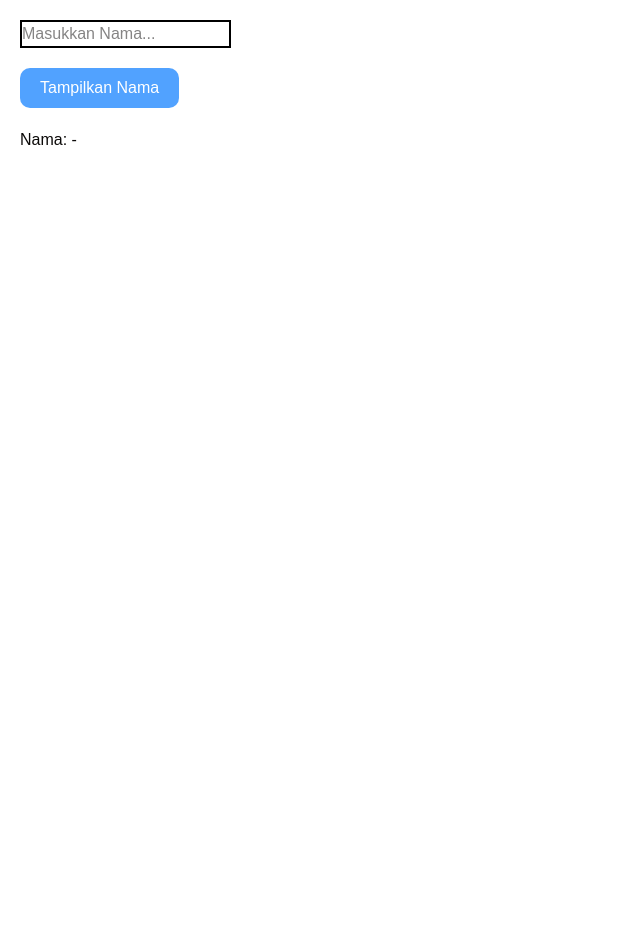
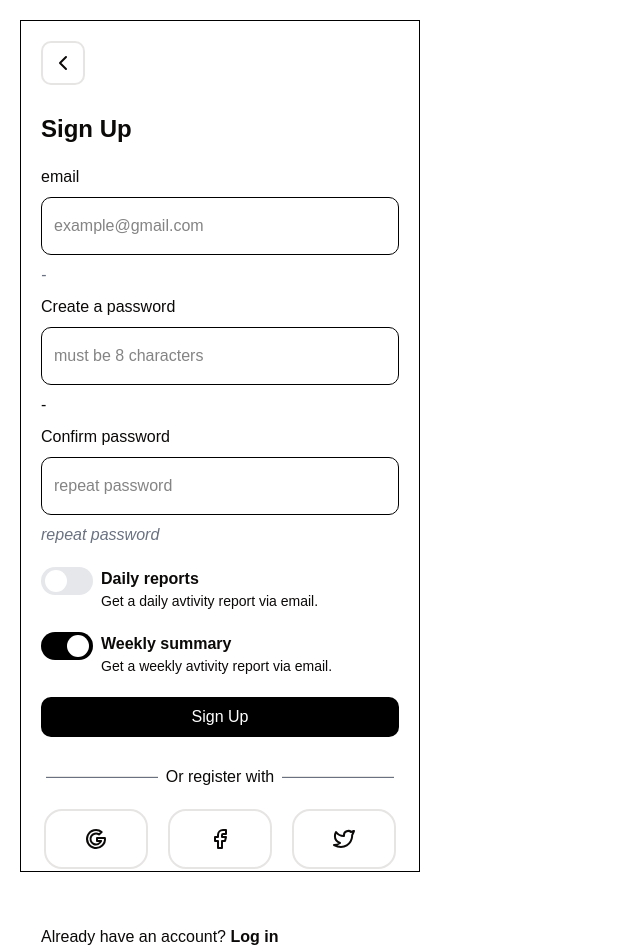
Before and after one commit to Imamsb6409/coba-vite, a React (Vite) app: page / in a window 1280 px wide. Shown: the whole page, without its empty margins (0-640 px from the left). Before the commit the page ends 800 px from the top, so only its background shows below. Built offline with nearby package versions, Linux system fonts and the light colour scheme.

Commit message:
tugas-06

```diff
--- a/src/App.jsx
+++ b/src/App.jsx
@@ -4,17 +4,22 @@ import { Footer as Kaki, Detail } from "./components/Footer";
 import { Card } from "./components/Card";
 import React from "react";
 import TugasUseStateAndRef from "./tugas-praktek-05/TugasUseStateAndRef";
+import LoginForm from "./formUncontrolledVsControlled/LoginForm";
+import LoginFormWithUseReff from "./formUncontrolledVsControlled/LoginFormWithUseReff";
+import LoginFormControlled from "./formUncontrolledVsControlled/LoginFormControlled";
+import SignUpForm from "./tugas-06-form/SignUpForm";
 
 function App() {
   return (
     <React.Fragment>
-      <div className="App">
+      <div className="App p-5">
         {/* <Navbar />
         <Hero />
         <Card />
         <Kaki />
-        <Detail /> */}
-        <TugasUseStateAndRef />
+        <Detail />
+        <TugasUseStateAndRef />*/}
+        <SignUpForm />
       </div>
     </React.Fragment>
   );
--- /dev/null
+++ b/src/formUncontrolledVsControlled/LoginForm.jsx
@@ -0,0 +1,34 @@
+import React from "react";
+
+function LoginForm() {
+  const handlerSubmit = (e) => {
+    e.preventDefault();
+    console.log(e.target.elements.username.value);
+    console.log(e.target.elements.password.value);
+  };
+
+  return (
+    <div>
+      <form onSubmit={handlerSubmit} className="flex flex-col">
+        <input
+          type="text"
+          name="username"
+          className="border border-blue-200"
+          id=""
+        />
+        <input
+          type="password"
+          name="password"
+          className="border border-blue-200"
+          id=""
+        />
+        <button type="submit">Login</button>
+      </form>
+    </div>
+  );
+}
+
+export default LoginForm;
+
+// form uncontrolled component
+// uncontrolled component adalh component yang tidak terkontrol oleh react dan nilai dicontrol oleh browser DOM
--- /dev/null
+++ b/src/formUncontrolledVsControlled/LoginFormControlled.jsx
@@ -0,0 +1,53 @@
+import React, { useState } from "react";
+
+function LoginFormControlled() {
+  const [username, setUsername] = useState("");
+  const [password, setPassword] = useState("");
+  const [phone, setPhone] = useState(``);
+
+  let passwordHandler = (e) => {
+    setPassword(e.target.value);
+    console.log(e.target.value);
+  };
+  let phoneHandler = (e) => {
+    setPhone(e.target.value);
+    console.log(e.target.value);
+  };
+  return (
+    <div>
+      <form className="flex flex-col gap-y-3 items-start">
+        <input
+          type="text"
+          name="username"
+          className="border border-blue-200"
+          value={username}
+          onChange={(event) => {
+            setUsername(event.target.value);
+            console.log(event.target.value);
+          }}
+        />
+        <input
+          type="password"
+          name="password"
+          className="border border-blue-200"
+          value={password}
+          onChange={passwordHandler}
+        />
+        <input
+          type="number"
+          name="phone"
+          className="border border-blue-200"
+          value={phone}
+          onChange={phoneHandler}
+          id=""
+        />
+        <button type="submit">Login</button>
+        <h2>{username}</h2>
+        <h2>{password}</h2>
+        <h2>{phone}</h2>
+      </form>
+    </div>
+  );
+}
+
+export default LoginFormControlled;
--- /dev/null
+++ b/src/formUncontrolledVsControlled/LoginFormWithUseReff.jsx
@@ -0,0 +1,39 @@
+import React, { useRef } from "react";
+
+function LoginFormWithUseReff() {
+  const usernameRef = useRef(null);
+  const passwordRef = useRef(null);
+
+  const handlerSubmit = (e) => {
+    e.preventDefault();
+    console.log(usernameRef.current.value);
+    console.log(passwordRef.current.value);
+  };
+
+  return (
+    <div>
+      <form onSubmit={handlerSubmit} className="flex flex-col">
+        <input
+          ref={usernameRef}
+          type="text"
+          name="username"
+          className="border border-blue-200"
+          id=""
+        />
+        <input
+          ref={passwordRef}
+          type="password"
+          name="password"
+          className="border border-blue-200"
+          id=""
+        />
+        <button type="submit">Login</button>
+      </form>
+    </div>
+  );
+}
+
+export default LoginFormWithUseReff;
+
+// form uncontrolled component
+// uncontrolled component adalh component yang tidak terkontrol oleh react dan nilai dicontrol oleh browser DOM
--- /dev/null
+++ b/src/tugas-06-form/SignUpForm.jsx
@@ -0,0 +1,187 @@
+import {
+  IconBrandFacebook,
+  IconBrandGoogle,
+  IconBrandTwitter,
+  IconChevronCompactLeft,
+  IconChevronLeft,
+} from "@tabler/icons-react";
+import React, { useState, useRef } from "react";
+
+function SignUpForm() {
+  const [email, setEmail] = useState("");
+  const emailRef = useRef(null);
+  const [password, setPassword] = useState("");
+  const passwordRef = useRef(null);
+  const [toggleDaily, settoggleDaily] = useState(false);
+
+  const [confirmPassword, setConfirmPassword] = useState("");
+  const [pesanCP, setPesanCP] = useState("");
+  const [pesanE, setPesanE] = useState("");
+  const confirmPasswordRef = useRef(null);
+
+  const handlerSubmit = (e) => {
+    //tolong buatkan logika jika di emailRef tidak terdapat valuenya @ atau tanda2 email
+
+    if (confirmPasswordRef.current.value !== passwordRef.current.value) {
+      e.preventDefault();
+      console.log("password not match!");
+      setPesanCP("password not match!");
+
+      setConfirmPassword("");
+    } else if (emailRef.current.value.indexOf("@") === -1) {
+      e.preventDefault();
+      console.log("email not valid");
+      setPesanE("email not valid!");
+    } else {
+      e.preventDefault();
+      console.log(emailRef.current.value);
+      console.log(passwordRef.current.value);
+      console.log(confirmPasswordRef.current.value);
+      setEmail("");
+      setPassword("");
+      setConfirmPassword("");
+      setPesanCP("");
+    }
+  };
+
+  return (
+    <div className="flex flex-col gap-y-7 border border-black p-5 w-100 h-213">
+      {/* header */}
+      <div>
+        <div className="border-2 w-max p-2 rounded-lg">
+          <IconChevronLeft />
+        </div>
+      </div>
+
+      <form className="flex flex-col  gap-y-5">
+        <h1 className="text-2xl font-bold">Sign Up</h1>
+        {/* input2   */}
+        <div className="flex flex-col  gap-y-2">
+          <label htmlFor="email">email</label>
+          <input
+            type="text"
+            name="email"
+            value={email}
+            ref={emailRef}
+            onChange={(event) => {
+              setEmail(event.target.value);
+              console.log(event.target.value);
+            }}
+            className="border border-black p-3 py-4 rounded-lg"
+            placeholder="example@gmail.com"
+            required
+          />
+          <h2>
+            {pesanE ? (
+              <h2 className="text-red-500">{pesanE}</h2>
+            ) : (
+              <h2 className="text-gray-500 italic">{email ? email : "-"}</h2>
+            )}
+          </h2>
+          <label htmlFor="password">Create a password</label>
+          <input
+            type="password"
+            name="password"
+            value={password}
+            ref={passwordRef}
+            placeholder="must be 8 characters"
+            onChange={(event) => {
+              setPassword(event.target.value);
+              console.log(event.target.value);
+            }}
+            className="border border-black p-3 py-4 rounded-lg"
+            required
+          />
+          <h2>{password ? password : "-"}</h2>
+          <label htmlFor="confirmPassword">Confirm password</label>
+          <input
+            type="password"
+            value={confirmPassword}
+            ref={confirmPasswordRef}
+            name="confirmPassword"
+            placeholder="repeat password"
+            onChange={(event) => {
+              setConfirmPassword(event.target.value);
+              console.log(event.target.value);
+            }}
+            className="border border-black p-3 py-4 rounded-lg"
+            required
+          />
+          {pesanCP ? (
+            <h2 className="text-red-500">{pesanCP}</h2>
+          ) : (
+            <h2 className="text-gray-500 italic">
+              {confirmPassword ? confirmPassword : "repeat password"}
+            </h2>
+          )}
+        </div>
+        {/* tombol2 */}
+        <div className="flex flex-col gap-y-5">
+          {/* tombol daily */}
+          <div className="flex gap-x-2 items-start">
+            <div className="bg-gray-200 w-13 h-7 rounded-full relative flex items-center p-1">
+              <div className="bg-white w-5.5 h-5.5 rounded-full"></div>
+            </div>
+            <div>
+              <h3 className="font-semibold text-[16px]">Daily reports</h3>
+              <p className="text-[14px]">
+                Get a daily avtivity report via email.
+              </p>
+            </div>
+          </div>
+          {/* tombol weekly */}
+          <div className="flex gap-x-2 items-start">
+            <div className="bg-black w-13 h-7 rounded-full relative flex items-center justify-end p-1">
+              <div className="bg-white w-5.5 h-5.5 rounded-full"></div>
+            </div>
+            <div>
+              <h3 className="font-semibold text-[16px]">Weekly summary</h3>
+              <p className="text-[14px]">
+                Get a weekly avtivity report via email.
+              </p>
+            </div>
+          </div>
+        </div>
+        {/* button signup */}
+        <button
+          type="submit"
+          onClick={handlerSubmit}
+          className="bg-black text-white px-5 py-2 rounded-lg"
+        >
+          Sign Up
+        </button>
+      </form>
+      <div className="flex flex-col gap-y-5">
+        <div className="flex items-center justify-center gap-x-2">
+          <span>
+            <hr className="bg-gray-500 h-0.5 w-28" />
+          </span>
+          <p>Or register with</p>
+          <span>
+            <hr className="bg-gray-500 h-0.5 w-28" />
+          </span>
+        </div>
+
+        <div className="flex items-center justify-center gap-x-5">
+          <div className="border-2 py-4 px-9.5 rounded-2xl">
+            <IconBrandGoogle />
+          </div>
+          <div className="border-2 py-4 px-9.5 rounded-2xl">
+            <IconBrandFacebook />
+          </div>
+          <div className="border-2 py-4 px-9.5 rounded-2xl">
+            <IconBrandTwitter />
+          </div>
+        </div>
+      </div>
+      <p className="mt-7">
+        Already have an account?{" "}
+        <a href="#" className="font-semibold">
+          Log in
+        </a>
+      </p>
+    </div>
+  );
+}
+
+export default SignUpForm;
```
